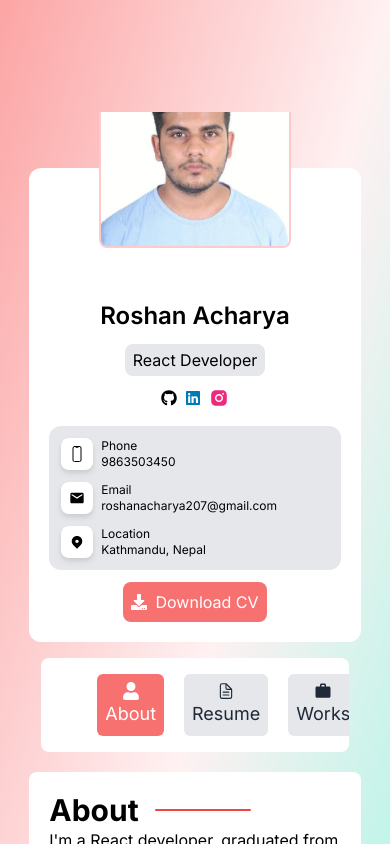
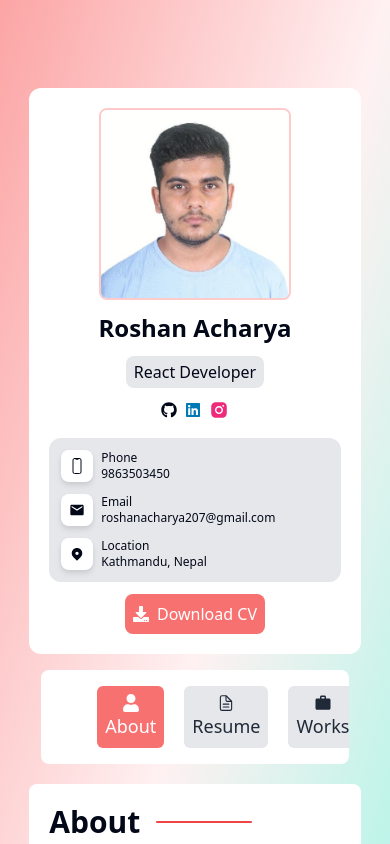
Before and after one commit to roshan-42/new-portfolio, a Next.js app: page / in a window 390 px wide. Shown: the top 844 px of the page. Built offline with nearby package versions, Linux system fonts and the light colour scheme.

Commit message:
image responsiveness fixed

```diff
--- a/app/components/Body/Landingpage.tsx
+++ b/app/components/Body/Landingpage.tsx
@@ -37,7 +37,7 @@ const Landingpage = () => {
   const scrollRef = useRef(null);
   const [show, setShow] = useState(0);
   return (
-    <div className=" h-[80rem] lg:h-[60rem]  w-screen flex justify-center overflow-hidden ">
+    <div className="mt-8 sm:mt-20 h-[80rem] lg:h-[60rem]  w-screen flex justify-center overflow-hidden ">
       <div className="w-[85%] ">
         {/* <Navbar /> */}
         <div className=" flex flex-col lg:grid lg:grid-cols-7 gap-4 mt-14 sm:mt-28 ">
@@ -47,14 +47,14 @@ const Landingpage = () => {
             whileInView={{ opacity: 1, translateX: 0 }}
             viewport={{ once: false }}
             transition={{ duration: 1 }}
-            className="relative col-span-2 bg-white flex flex-col items-center rounded-xl gap-3 p-5"
+            className=" z-50 relative col-span-2 bg-white flex flex-col items-center rounded-xl gap-3 p-5"
           >
             <Image
-              className="z-10 absolute border-red-200 border-2 -top-28 h-48 w-48 rounded-lg"
+              className=" sm:absolute border-red-200 border-2 -top-28 h-48 w-48 rounded-lg"
               src={profile}
               alt=""
             />
-            <p className="text-2xl font-semibold mt-28">Roshan Acharya</p>
+            <p className="text-2xl font-semibold  sm:mt-28">Roshan Acharya</p>
             <p className="bg-gray-200 p-1 px-2 rounded-lg">React Developer</p>
             <div className="flex gap-2">
               <Link href={"https://github.com/roshan-42"} target="blank">
--- a/app/globals.css
+++ b/app/globals.css
@@ -1,17 +1,76 @@
 @tailwind base;
-@tailwind components;
-@tailwind utilities;
+  @tailwind components;
+  @tailwind utilities;
 
-:root {
-  --foreground-rgb: 0, 0, 0;
-  --background-start-rgb: 214, 219, 220;
-  --background-end-rgb: 255, 255, 255;
-}
+  @layer base {
+    :root {
+      --background: 0 0% 100%;
+      --foreground: 222.2 84% 4.9%;
 
-@media (prefers-color-scheme: dark) {
-  :root {
-    --foreground-rgb: 255, 255, 255;
-    --background-start-rgb: 0, 0, 0;
-    --background-end-rgb: 0, 0, 0;
+      --card: 0 0% 100%;
+      --card-foreground: 222.2 84% 4.9%;
+
+      --popover: 0 0% 100%;
+      --popover-foreground: 222.2 84% 4.9%;
+
+      --primary: 222.2 47.4% 11.2%;
+      --primary-foreground: 210 40% 98%;
+
+      --secondary: 210 40% 96.1%;
+      --secondary-foreground: 222.2 47.4% 11.2%;
+
+      --muted: 210 40% 96.1%;
+      --muted-foreground: 215.4 16.3% 46.9%;
+
+      --accent: 210 40% 96.1%;
+      --accent-foreground: 222.2 47.4% 11.2%;
+
+      --destructive: 0 84.2% 60.2%;
+      --destructive-foreground: 210 40% 98%;
+
+      --border: 214.3 31.8% 91.4%;
+      --input: 214.3 31.8% 91.4%;
+      --ring: 222.2 84% 4.9%;
+
+      --radius: 0.5rem;
+    }
+
+    .dark {
+      --background: 222.2 84% 4.9%;
+      --foreground: 210 40% 98%;
+
+      --card: 222.2 84% 4.9%;
+      --card-foreground: 210 40% 98%;
+
+      --popover: 222.2 84% 4.9%;
+      --popover-foreground: 210 40% 98%;
+
+      --primary: 210 40% 98%;
+      --primary-foreground: 222.2 47.4% 11.2%;
+
+      --secondary: 217.2 32.6% 17.5%;
+      --secondary-foreground: 210 40% 98%;
+
+      --muted: 217.2 32.6% 17.5%;
+      --muted-foreground: 215 20.2% 65.1%;
+
+      --accent: 217.2 32.6% 17.5%;
+      --accent-foreground: 210 40% 98%;
+
+      --destructive: 0 62.8% 30.6%;
+      --destructive-foreground: 210 40% 98%;
+
+      --border: 217.2 32.6% 17.5%;
+      --input: 217.2 32.6% 17.5%;
+      --ring: 212.7 26.8% 83.9%;
+    }
   }
-}
+
+  @layer base {
+    * {
+      @apply border-border;
+    }
+    body {
+      @apply bg-background text-foreground;
+    }
+  }
--- a/app/layout.tsx
+++ b/app/layout.tsx
@@ -1,6 +1,12 @@
 import type { Metadata } from "next";
 import { Inter } from "next/font/google";
 import "./globals.css";
+import { cn } from "@/lib/utils";
+import { Inter as FontSans } from "next/font/google";
+const fontSans = FontSans({
+  subsets: ["latin"],
+  variable: "--font-sans",
+});
 
 const inter = Inter({ subsets: ["latin"] });
 
@@ -16,7 +22,14 @@ export default function RootLayout({
 }>) {
   return (
     <html lang="en">
-      <body className={inter.className}>{children}</body>
+      <body
+        className={cn(
+          "min-h-screen bg-background font-sans antialiased",
+          fontSans.variable
+        )}
+      >
+        {children}
+      </body>
     </html>
   );
 }
--- a/app/page.tsx
+++ b/app/page.tsx
@@ -4,7 +4,7 @@ import Landingpage from "./components/Body/Landingpage";
 
 export default function Home() {
   return (
-    <div className=" bg-gradient-to-br from-red-300 via-rose-50 to-teal-200 flex items-center justify-center pt-28  flex-col">
+    <div className=" bg-gradient-to-br from-red-300 via-rose-50 to-teal-200 flex items-center justify-center   flex-col">
       <Landingpage />
     </div>
   );
--- /dev/null
+++ b/lib/utils.ts
@@ -0,0 +1,6 @@
+import { type ClassValue, clsx } from "clsx"
+import { twMerge } from "tailwind-merge"
+
+export function cn(...inputs: ClassValue[]) {
+  return twMerge(clsx(inputs))
+}
--- a/tailwind.config.ts
+++ b/tailwind.config.ts
@@ -1,20 +1,80 @@
-import type { Config } from "tailwindcss";
+import type { Config } from "tailwindcss"
 
-const config: Config = {
+const config = {
+  darkMode: ["class"],
   content: [
-    "./pages/**/*.{js,ts,jsx,tsx,mdx}",
-    "./components/**/*.{js,ts,jsx,tsx,mdx}",
-    "./app/**/*.{js,ts,jsx,tsx,mdx}",
-  ],
+    './pages/**/*.{ts,tsx}',
+    './components/**/*.{ts,tsx}',
+    './app/**/*.{ts,tsx}',
+    './src/**/*.{ts,tsx}',
+	],
+  prefix: "",
   theme: {
+    container: {
+      center: true,
+      padding: "2rem",
+      screens: {
+        "2xl": "1400px",
+      },
+    },
     extend: {
-      backgroundImage: {
-        "gradient-radial": "radial-gradient(var(--tw-gradient-stops))",
-        "gradient-conic":
-          "conic-gradient(from 180deg at 50% 50%, var(--tw-gradient-stops))",
+      colors: {
+        border: "hsl(var(--border))",
+        input: "hsl(var(--input))",
+        ring: "hsl(var(--ring))",
+        background: "hsl(var(--background))",
+        foreground: "hsl(var(--foreground))",
+        primary: {
+          DEFAULT: "hsl(var(--primary))",
+          foreground: "hsl(var(--primary-foreground))",
+        },
+        secondary: {
+          DEFAULT: "hsl(var(--secondary))",
+          foreground: "hsl(var(--secondary-foreground))",
+        },
+        destructive: {
+          DEFAULT: "hsl(var(--destructive))",
+          foreground: "hsl(var(--destructive-foreground))",
+        },
+        muted: {
+          DEFAULT: "hsl(var(--muted))",
+          foreground: "hsl(var(--muted-foreground))",
+        },
+        accent: {
+          DEFAULT: "hsl(var(--accent))",
+          foreground: "hsl(var(--accent-foreground))",
+        },
+        popover: {
+          DEFAULT: "hsl(var(--popover))",
+          foreground: "hsl(var(--popover-foreground))",
+        },
+        card: {
+          DEFAULT: "hsl(var(--card))",
+          foreground: "hsl(var(--card-foreground))",
+        },
+      },
+      borderRadius: {
+        lg: "var(--radius)",
+        md: "calc(var(--radius) - 2px)",
+        sm: "calc(var(--radius) - 4px)",
+      },
+      keyframes: {
+        "accordion-down": {
+          from: { height: "0" },
+          to: { height: "var(--radix-accordion-content-height)" },
+        },
+        "accordion-up": {
+          from: { height: "var(--radix-accordion-content-height)" },
+          to: { height: "0" },
+        },
+      },
+      animation: {
+        "accordion-down": "accordion-down 0.2s ease-out",
+        "accordion-up": "accordion-up 0.2s ease-out",
       },
     },
   },
-  plugins: [],
-};
-export default config;
+  plugins: [require("tailwindcss-animate")],
+} satisfies Config
+
+export default config
```
Also changed, not shown: package.json (+6 -1 lines), components.json (added), 1 other file (tests, documents, lock files or other folders).
